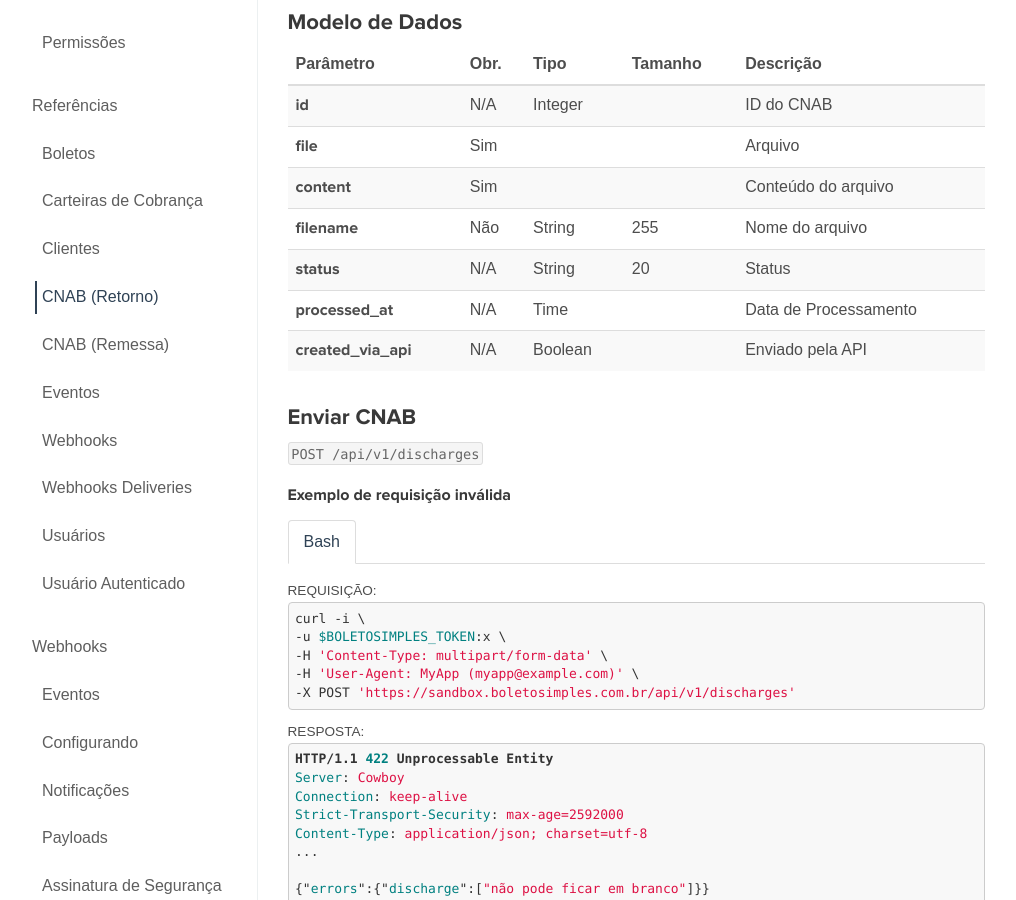
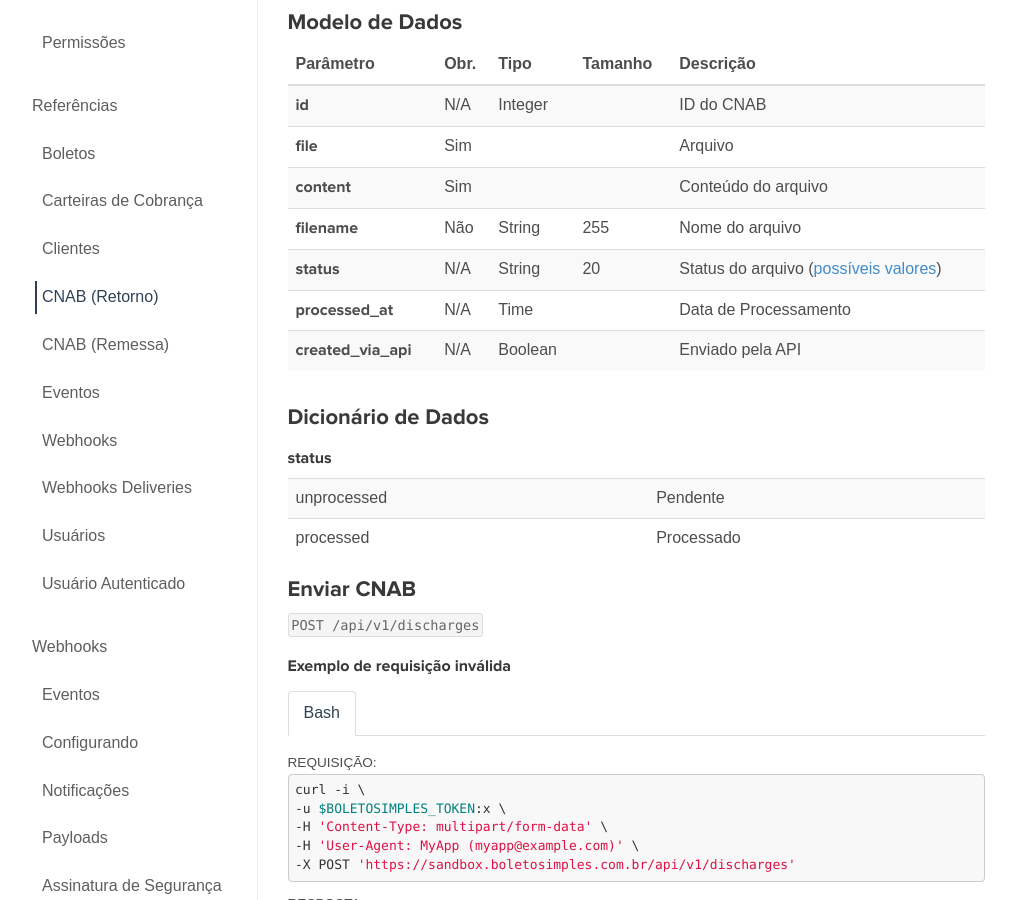
Before and after one commit to BoletoSimples/boletosimples-docs, a Jekyll site: the page built from reference/v1/discharges/index.md, in a window 1280 px wide and 900 px high, scrolled down 571 px. Shown: the whole window, without its empty margins (135-1151 px from the left). Built offline with Jekyll 4.4.1, drawn with Linux system fonts in a browser that asks for light colours.

Commit message:
adds status of discharges

```diff
--- a/reference/v1/discharges/index.md
+++ b/reference/v1/discharges/index.md
@@ -22,9 +22,16 @@ breadcrumb: CNAB (Retorno)
 | **file**               | Sim   |         |         | Arquivo
 | **content**            | Sim   |         |         | Conteúdo do arquivo
 | **filename**           | Não   | String  | 255     | Nome do arquivo
-| **status**             | N/A   | String  | 20      | Status
+| **status**             | N/A   | String  | 20      | Status do arquivo ([possíveis valores](#status))
 | **processed_at**       | N/A   | Time    |         | Data de Processamento
 | **created_via_api**    | N/A   | Boolean |         | Enviado pela API
+
+### Dicionário de Dados
+
+#### status
+
+| unprocessed | Pendente
+| processed   | Processado
 
 ### Enviar CNAB
 
```
Also changed, not shown: reference/v1/bank_billets/index.md (+1 -1 lines).
